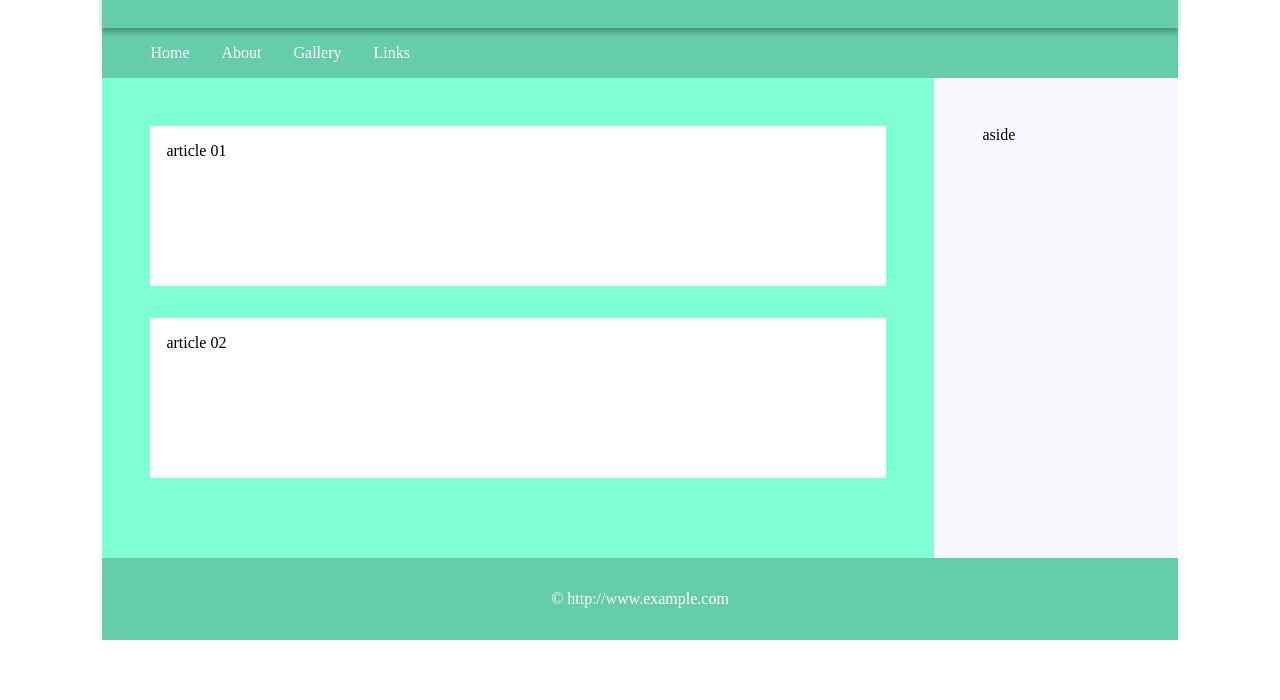
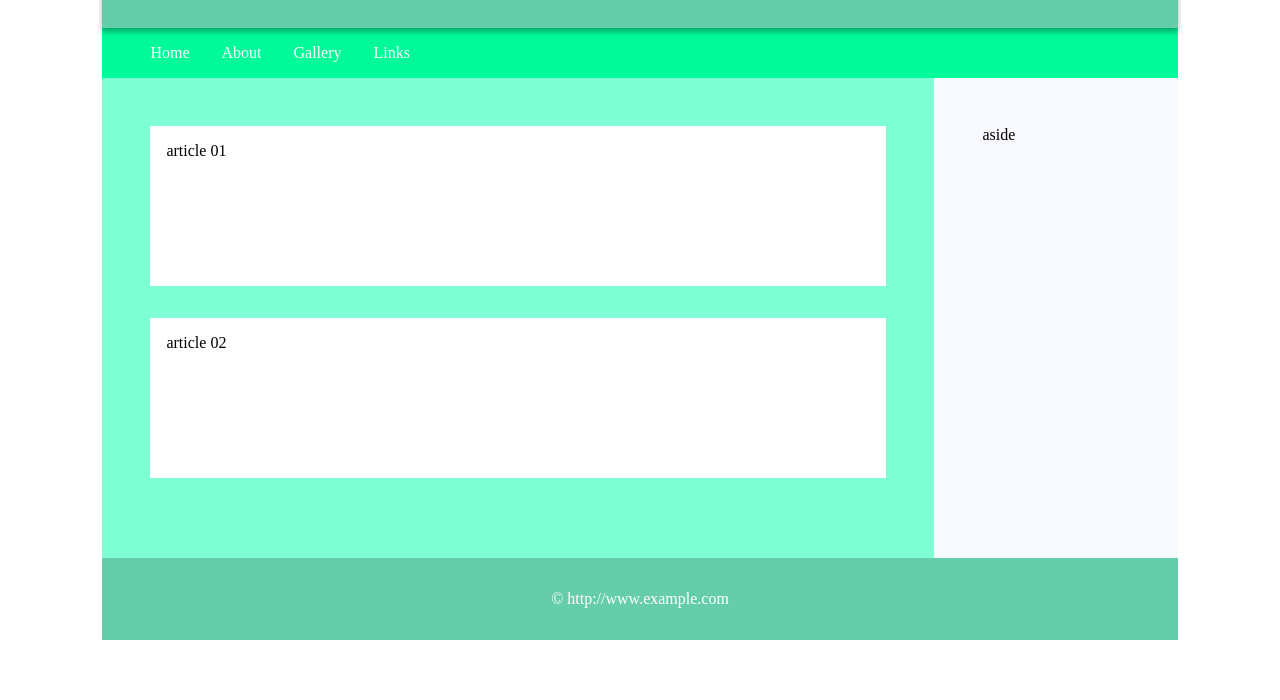
Before and after one commit to KoukiIwai/css_sample_05, a plain HTML site: page index.html in a window 1280 px wide. Shown: the part 100-800 px from the top of the page. Drawn offline with Linux system fonts and the light colour scheme.

Commit message:
Add files via upload

```diff
--- a/style.css
+++ b/style.css
@@ -28,7 +28,7 @@ header {
 
 nav {
   padding: 1rem 3rem ;
-  background: mediumaquamarine;
+  background: mediumspringgreen;
 }
   nav ul{
     display: flex;
```
